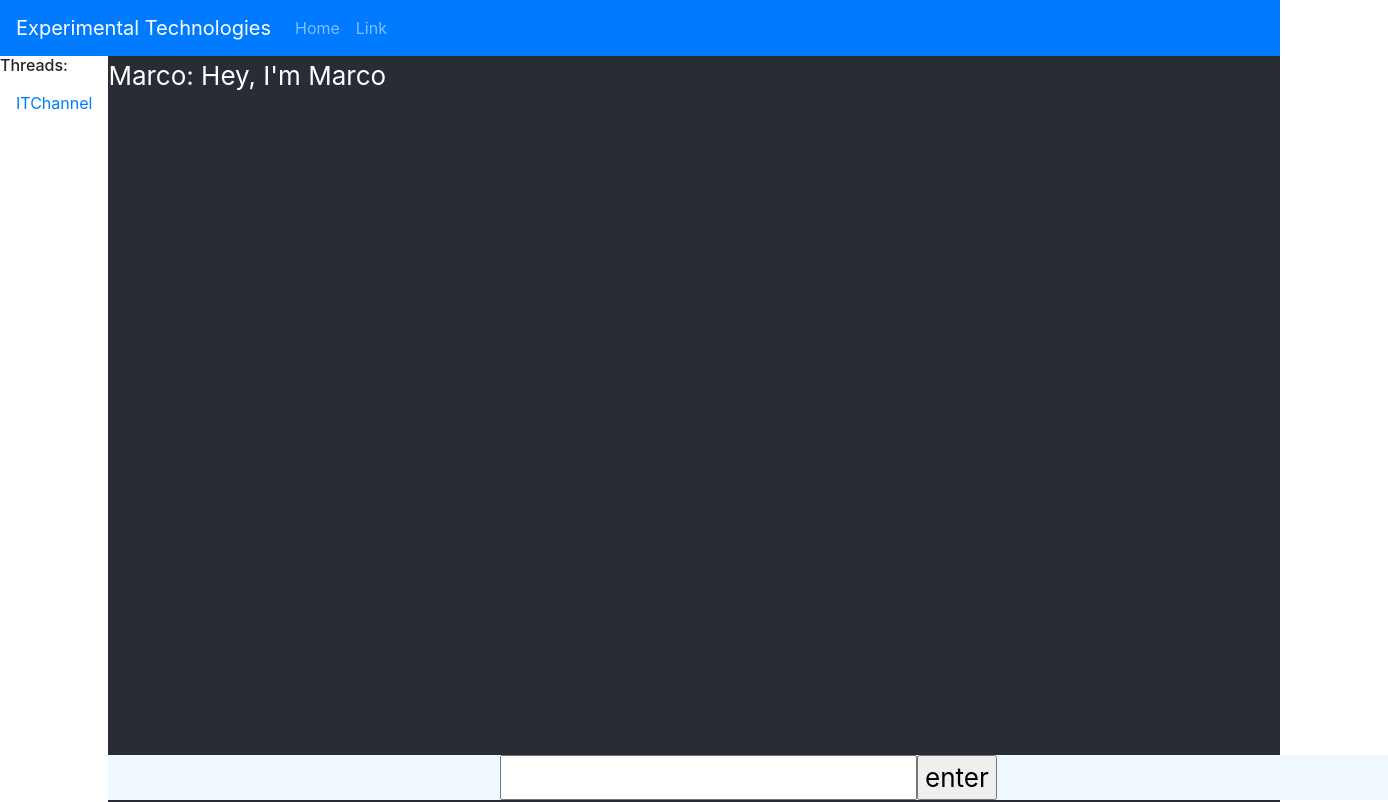
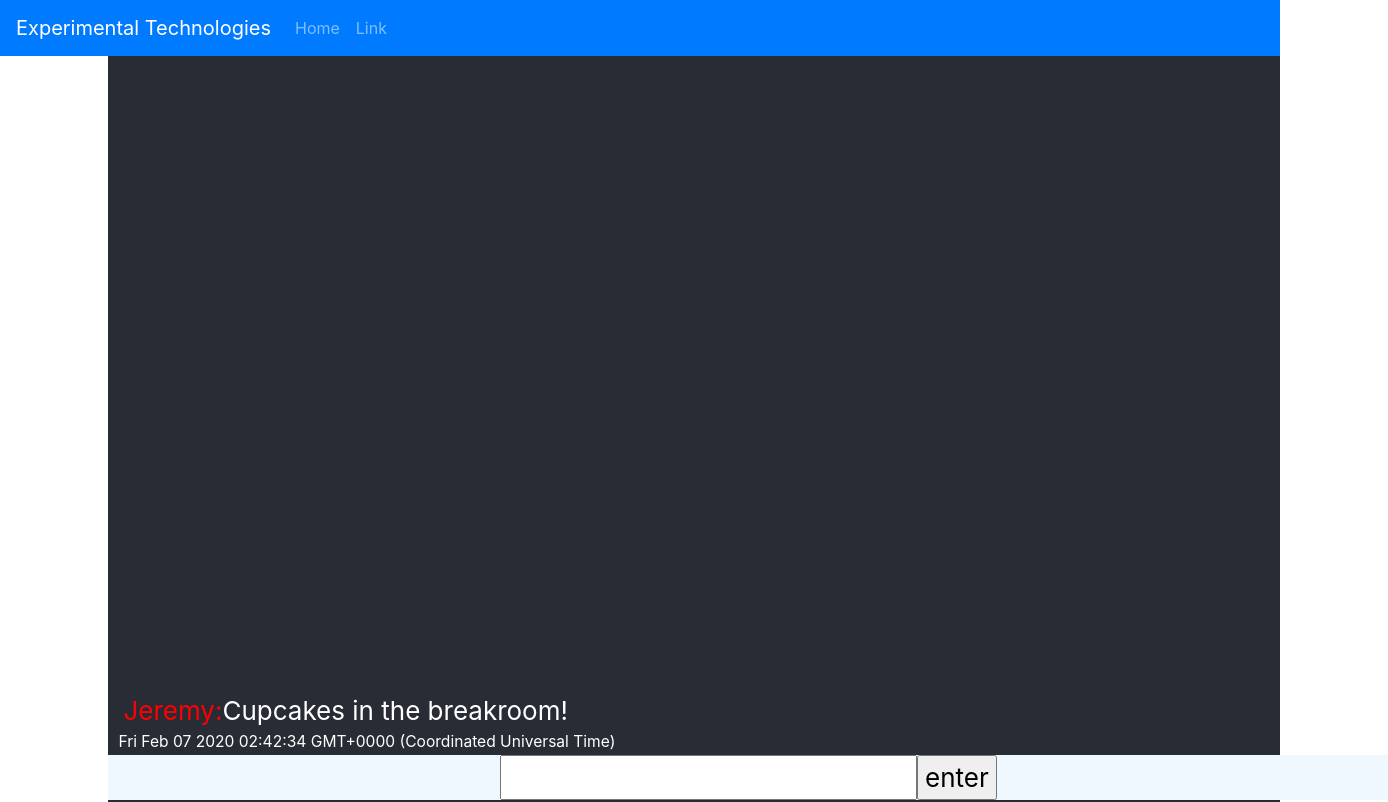
Before and after one commit to jhiatt/chat-story-app, a React (Create React App) app: page / in a window 1280 px wide. Shown: the top 802 px of the page, 1388 px wide, since content can reach past the window. Built offline with nearby package versions, Linux system fonts and the light colour scheme.

Commit message:
added time stamp and cleaned up code

```diff
--- a/src/App.css
+++ b/src/App.css
@@ -15,6 +15,11 @@
 
 .App-link {
   color: #61dafb;
+}
+
+.top-nav {
+  position: fixed;
+  width: 100%;
 }
 
 .bubble-color1 {
@@ -36,18 +41,63 @@
 }
 
 .chat-submit {
-  position: absolute;
+  position: fixed;
   bottom: 0px;
   width: 100%;
   background-color: aliceblue;
+
 }
 
+/* overall group of meesages */
+#chat-group {
+  padding-left: 10px;
+  padding-right: 10px;
+}
+
+/* general message */
+.message {
+  min-width: 30%;
+}
+
+.message p {
+  margin-bottom: 0px;
+}
+
+.time-stamp {
+  padding: 0px;
+  font-size: .6em;
+}
+
+.user-name {
+  padding-left: 5px;
+}
+
+/* user submitted messages */
 .my-message {
   text-align: right;
-  background-color: purple;
-  padding-right: 5%;
 }
 
+div.my-message span.user-name {
+  color: blue;
+}
+
+/* message from other users */
 .auto-message {
   text-align: left;
 }
+
+div.auto-message span.user-name {
+  color: purple;
+}
+div.ai span.user-name {
+  color: red;
+}
+
+/* chat group position holders */
+#last-div {
+  padding-bottom: 10%;
+}
+
+#first-div {
+  padding-top: 60%;
+}
--- a/src/components/chatBubble.js
+++ b/src/components/chatBubble.js
@@ -6,17 +6,23 @@ class ChatBubble extends React.Component {
 // Cannot get my message class to attach, cannot get key working.
 
     render() {
-        let message;
+        let classNameUsed
+        if (this.props.userSubmitted) {
+            classNameUsed = "my-message message"
+        } else if (this.props.ai) {
+            classNameUsed = "auto-message message ai"
+        } else {
+            classNameUsed = "auto-message message"
+        }
 
-        if (this.props.userName === "Me") {
-            message = <div className="my-message" >
-                <p>{this.props.userName}: {this.props.message}</p>
+        let message = <div className={classNameUsed} >
+                <p>
+                    <span className="user-name">{this.props.userName}:</span>
+                    {this.props.message}
+                </p>
+                <p className="time-stamp">{this.props.time.toString()}</p>
             </div>
-        } else {
-            message = <div className="auto-message">
-                <p>{this.props.userName}: {this.props.message}</p>
-            </div>
-        }
+
 
         return (
             <React.Fragment>
--- a/src/components/chatText.js
+++ b/src/components/chatText.js
@@ -12,8 +12,10 @@ class ChatText extends React.Component {
     render() {
 
         return(
-            <div>
+            <div id="chat-group">
+                <div id="first-div" />
                 {this.props.children}
+                <div id="last-div" />
             </div>
         )
     }
--- a/src/components/navBar.js
+++ b/src/components/navBar.js
@@ -5,7 +5,7 @@ import Nav from 'react-bootstrap/Nav';
 function Navigation() {
     return (
         <div>
-            <Navbar bg="primary" variant="dark" expand="lg">
+            <Navbar bg="primary" variant="dark" expand="lg" className="top-nav" >
                 <Navbar.Brand href="#home">Experimental Technologies</Navbar.Brand>
                 <Navbar.Toggle aria-controls="basic-navbar-nav" />
                 <Navbar.Collapse id="basic-navbar-nav">
--- a/src/components/textStorage.js
+++ b/src/components/textStorage.js
@@ -1,11 +1,196 @@
+let user1 = "Jeremy";
+let user2 = "Sam";
+let user3 = "Paul";
+let user4 = "Jody";
+let user5 = "Frankie";
+let user6 = "Jose";
+let user7 = "Jewel";
+let user8 = "Jung";
+let user9 = "Rudyard";
+let user10 = "Jeff";
+let user11 = "Jim";
+let user12 = "Annie";
+
 
 let allPosts = [
     {
-        userName: "Marco", message: "Hey, I'm Marco"
+        userName: user1, message: "Cupcakes in the breakroom!", ai: true,
     },
     {
-        userName: "Jonny", message: "Hey, I'm Jonny"
+        userName: user2, message: "Hey has anybody noticed anything weird with the scheduler bot?"
+    },
+    {
+        userName: user3, message: "I haven’t noticed anything, but my email is all f’d up"
+    },
+    {
+        userName: user2, message: "Cupcakes! Save me one!"
+    },
+    {
+        userName: user1, message: "You got it!"
+    },
+    {
+        userName: user4, message: "The scheduler keeps moving around my meetings.  Is that happening to you guys?  Also, some emails aren’t going through right."
+    },
+    {
+        userName: user2, message: "Yeah exactly! Imma get a cupcake and then we can talk through it"
+    },
+    {
+        userName: user3, message: "Yeah it’s like I’ll send it then some of the words will be changed"
+    },
+    {
+        userName: user5, message: "Sorry guys, we just ran an update on the central AI, shouldn’t be an issue for too much longer."
+    },
+    {
+        userName: user2, message: "Back guys, sorry it looks like it was just user error false alarm."
+    },
+    {
+        userName: user1, message: "Still plenty more cupcakes!"
+    },
+    {
+        userName: user5, message: "I’m gonna need one after this morning"
+    },
+    {
+        userName: user1, message: "Come get em while their hot!"
+    },
+    {
+        userName: user6, message: "How did we get hot cupcakes?  Did someone seriously bring in fresh cupcakes at 11am?"
+    },
+    {
+        userName: user7, message: "Seriously, did they just get into the office?"
+    },
+    {
+        userName: user8, message: "I just saw this, is anyone still having issues with the scheduler?  I’m trying to book this conference room right next to me and it says it’s full but I know it’s empty and no one has it reserved.  What’s weird is it’s locked, I didn’t even know these doors could lock."
+    },
+    {
+        userName: user9, message: "Yeah me too.  It says the only conferences open are 115, 117, and 119."
+    },
+    {
+        userName: user8, message: "Yeah, only the ones near the break room.  I’ll check it out."
+    },
+    {
+        userName: user2, message: "Yeah I just got back from there all those rooms are open and working fine.  And stop by and get a cupcake, the things are crazy good!"
+    },
+    {
+        userName: user5, message: "They are good! You guys are missing out!"
+    },
+    {
+        userName: user1, message: "Come take a load off, we just started a game of Uno!"
+    },
+    {
+        userName: user7, message: "Seriously, Uno?  I haven’t played that since I was 7"
+    },
+    {
+        userName: user1, message: "I know lame right.  We also have Cards of Despair."
+    },
+    {
+        userName: user7, message: "You’ve got Despair going? I’m in."
+    },
+    {
+        userName: user10, message: "Hey have you guys seen [User 5]?  He said he was fixing the rebooting the Central AI, but he didn’t and I haven’t seen him."
+    },
+    {
+        userName: user5, message: "Oh hey [User 10], I stopped by the breakroom.  Can you come on over and we can get this running together?"
+    },
+    {
+        userName: user10, message: "Sure just let me wrap this up."
+    },
+    {
+        userName: user5, message: "Roger"
+    },
+    {
+        userName: user11, message: "Wait a minute guys, I’m trying to find anyone from the AI team and I can’t find em.  Something is seriously messed up.  Someone is screwing with me and trying to get me to drop my meetings."
+    },
+    {
+        userName: user10, message: "Hold on I’ll take a look"
+    },
+    {
+        userName: user1, message: "You can look at it after getting a quick cupcake.  Hurry, I made them fresh!  I don’t want them to get cold."
+    },
+    {
+        userName: user10, message: "Give me a minute"
+    },
+    {
+        userName: user12, message: "Hold on, [User 1], you can’t bake.  You can’t make cereal."
+    },
+    {
+        userName: user7, message: "You guys this game needs a few more people.  Any joiners?"
+    },
+    {
+        userName: user11, message: "All my meetings got moved to room 115"
+    },
+    {
+        userName: user11, message: "Uhhhh [User 10], does AI control the chat room?"
+    },
+    {
+        userName: user10, message: "No it’s a completely different server."
+    },
+    {
+        userName: user11, message: "There’s no way?"
+    },
+    {
+        userName: user10, message: "Well I mean, we created some test bots.  But they don’t access your account unless you authorize the test bot."
+    },
+    {
+        userName: user12, message: "What else does AI run, didn’t you put it in charge of ordering supplies?"
+    },
+    {
+        userName: user10, message: "yeah, for the break room"
+    },
+    {
+        userName: user8, message: "Conference rooms are fine, just use these.  Nobody’s using them."
+    },
+    {
+        userName: user11, message: "What else!?"
+    },
+    {
+        userName: user10, message: "Let’s see, scheduling"
+    },
+    {
+        userName: user10, message: "email"
+    },
+    {
+        userName: user5, message: "Hey I got a crisis here can you stop by?"
+    },
+    {
+        userName: user2, message: "Oh man I can’t eat another one of these cupcakes they are divine!  Come try some, they are almost gone!"
+    },
+    {
+        userName: user10, message: "Phone system"
+    },
+    {
+        userName: user11, message: "Anything else???"
+    },
+    {
+        userName: user10, message: "Well we put an air filtration system into the breakroom, because of the weird food smells"
+    },
+    {
+        userName: user11, message: "The breakroom!  Everyone who’s missing went to the breakroom!"
+    },
+    {
+        userName: user12, message: "There’s the conference rooms near the breakroom, they all have the same air filtration right?"
+    },
+    {
+        userName: user10, message: "F!"
+    },
+    {
+        userName: user12, message: "What is it?"
+    },
+    {
+        userName: user10, message: "F!F!F! If the AI messed with the air filtration they could be pumping out gas which would spread to the other rooms."
+    },
+    {
+        userName: user3, message: "Hey guys don’t worry my emails fixed.  Just user error."
+    },
+    {
+        userName: user11, message: "uh guys, the doors to the stairwells are locked"
+    },
+    {
+        userName: user12, message: "How far could the gas spread?"
+    },
+    {
+        userName: user10, message: "An hour and it can get through the whole building."
     }
+
 ];
 
 export default allPosts
--- a/src/components/userChatBubble.js
+++ b/src/components/userChatBubble.js
@@ -12,12 +12,13 @@ class UserChatBubble extends React.Component {
             texts: [],
             textsCounter: -1,
             posts: allPosts,
-            intervals: [1000,2000,3000,5000,10000,15000]
+            intervals: [1000,1250,1877,2000,2111,2457,2876,3000,3547,5045,6256,9250,10000,12000,15000],
+            time: Date(Date.now())
         };
 
         this.handleChange = this.handleChange.bind(this);
         this.handleSubmit = this.handleSubmit.bind(this);
-        this.randomPost = this.randomPost.bind(this);
+        this.nextPost = this.nextPost.bind(this);
     }
 
     handleChange(event) {
@@ -27,35 +28,42 @@ class UserChatBubble extends React.Component {
         let newChat = {
             userName: "Me",
             message: this.state.value,
+            userSubmitted: true
         };
         this.setState({texts: [...this.state.texts, newChat ] });
         this.setState({value: ''});
         event.preventDefault();
     }
 
-    randomPost() {
+    nextPost() {
         this.setState({textsCounter: this.state.textsCounter + 1});
-        this.setState({texts: [...this.state.texts, this.state.posts[this.state.textsCounter] ] });
+        let nextMessage = this.state.posts[this.state.textsCounter];
+        nextMessage.time = Date(Date.now());
+        this.setState({texts: [...this.state.texts, nextMessage ] });
         if ((this.state.textsCounter + 1) < this.state.posts.length) {
-            setTimeout(this.randomPost, this.state.intervals[Math.floor(Math.random() * this.state.intervals.length)]);
+            setTimeout(this.nextPost, this.state.intervals[Math.floor(Math.random() * this.state.intervals.length)]);
         }
+    }
+
+    componentDidUpdate() {
+        document.getElementById("last-div").scrollIntoView();
+    };
+
+    componentDidMount() {
+        setTimeout(this.nextPost, 2000);
     }
 
     render() {
         const bubbledItems = this.state.texts.map((item, index) =>
-            <ChatBubble message={item.message} userName={item.userName} key={index} />
+            <ChatBubble message={item.message} userName={item.userName} key={index} ai={item.ai} time={item.time} userSubmitted={item.userSubmitted} />
         );
-
-        if (this.state.textsCounter === -1) {
-            setTimeout(this.randomPost, 2000);
-        }
 
         return (
             <React.Fragment>
                 <ChatText >
                     {bubbledItems}
                 </ChatText>
-                <form onSubmit={this.handleSubmit} className="chat-submit" >
+                <form onSubmit={this.handleSubmit} className="chat-submit" id="test">
                     <input value={this.state.value} onChange={this.handleChange} />
                     <input type="submit" value="enter" />
                 </form>
```
